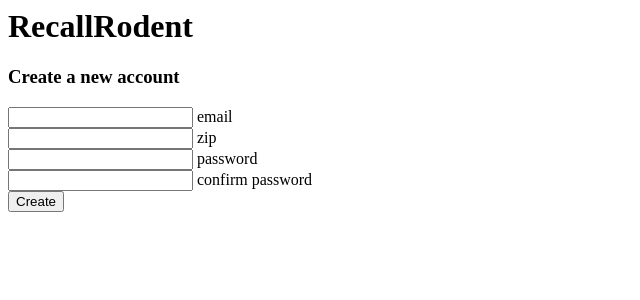
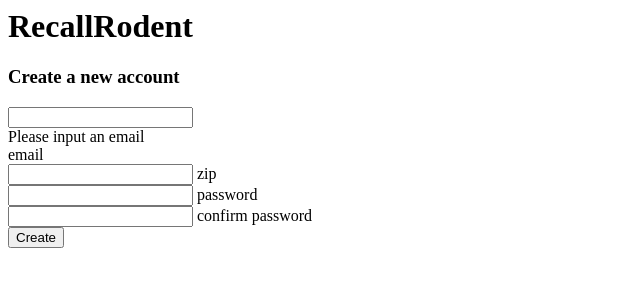
Before and after one commit to satish125/18f-agile-bpa, a PHP site: page /client/signup-partial/signup-partial.html in a window 1280 px wide. Shown: the top 300 px of the page, without its empty margins (0-640 px from the left). Run offline with PHP 8.4, Linux system fonts and the light colour scheme.

Commit message:
adding expanded form layout

```diff
--- a/client/signup-partial/signup-partial.html
+++ b/client/signup-partial/signup-partial.html
@@ -1,27 +1,42 @@
-<div class="col-md-12" ng-controller="SignupPartialCtrl">
+<div ng-controller="SignupPartialCtrl">
 	<div class="break-edge">
 		<div class="card small-card floating-title">
 			<h1>RecallRodent</h1>
-			<form name="signupForm" ng-submit="doSignup()">
+			<form name="signupForm" ng-submit="doSignup()" class="form-expanded">
 				<div class="card-body">
-					<div class="form-group">
-						<h3>Create a new account</h3>
-						<div class="form-control-wrapper floating-label-wrapper" ng-class="{invalid: signupForm.email.$dirty && signupForm.email.$invalid && !signupForm.email.$focused}">
+					<h3>Create a new account</h3>
+					<div class="form-group" ng-class="{has-error: signupForm.email.$dirty && signupForm.email.$invalid && !signupForm.email.$focused}">
+						<div class="form-control-wrapper floating-label-wrapper">
 							<input id="email" name="email" ng-model="signup.email" type="email" ng-pattern="/\b[A-Z0-9._%+-]+@[A-Z0-9.-]+\.[A-Z]{2,4}\b/" class="form-control empty" ng-focus required>
+							<div class="hint" ng-show="signupForm.email.$dirty && signupForm.email.$invalid">
+								<div class="error" ng-show="signupForm.email.$error.required">Please input an email</div>
+							</div>
 							<label for="email" class="floating-label">email</label>
 							<span class="material-input"></span>
+							<!--div class="error-container" ng-show="signup_form.username.$dirty && signup_form.username.$invalid">
+								<div class="error" ng-show="signup_form.username.$error.required">Please input a username</small>
+							    <small class="error" ng-show="signup_form.username.$error.minlength">Your username is required to be at least 3 characters</small>
+							    <small class="error" ng-show="signup_form.username.$error.maxlength">Your username cannot be longer than 20 characters</small>
+							    <small class="error" ng-show="signup_form.username.$error.unique">That username is taken, please try another</small>
+							</div-->
 						</div>
-						<div class="form-control-wrapper floating-label-wrapper" ng-class="{invalid: signupForm.zip.$dirty && signupForm.zip.$invalid && !signupForm.zip.$focused}">
+					</div>
+					<div class="form-group" ng-class="{has-error: signupForm.zip.$dirty && signupForm.zip.$invalid && !signupForm.zip.$focused}">
+						<div class="form-control-wrapper floating-label-wrapper">
 							<input id="zip" name="zip" ng-model="signup.zip" type="text" ng-pattern="/^[0-9]{5}$/" class="form-control empty" ng-focus required>
 							<label for="zip" class="floating-label">zip</label>
 							<span class="material-input"></span>
 						</div>
-						<div class="form-control-wrapper floating-label-wrapper" ng-class="{invalid: signupForm.password.$dirty && signupForm.password.$invalid && !signupForm.password.$focused}">
+					</div>
+					<div class="form-group" ng-class="{invalid: signupForm.password.$dirty && signupForm.password.$invalid && !signupForm.password.$focused}">
+						<div class="form-control-wrapper floating-label-wrapper">
 							<input id="password" name="password" ng-model="signup.password" type="password" class="form-control empty" ng-minlength="8" ng-focus required>
 							<label for="password" class="floating-label">password</label>
 							<span class="material-input"></span>
 						</div>
-						<div class="form-control-wrapper floating-label-wrapper" ng-class="{invalid: signupForm.confirm.$dirty && signupForm.confirm.$invalid}">
+					</div>
+					<div class="form-group" ng-class="{invalid: signupForm.confirm.$dirty && signupForm.confirm.$invalid}">
+						<div class="form-control-wrapper floating-label-wrapper">
 							<input id="confirm" name="confirm" ng-model="signup.confirm" type="password" ng-pattern="passwordConfirmPattern" class="form-control empty" ng-minlength="8" ng-focus required>
 							<label for="confirm" class="floating-label">confirm password</label>
 							<span class="material-input"></span>
--- a/client/styles/layout.less
+++ b/client/styles/layout.less
@@ -71,6 +71,10 @@
 	margin-top: 20px;
 }
 
+.form-expanded .form-group{
+	margin-top: 15px;
+}
+
 .break-edge{
 	margin-top: -(@header-height-md / 4);
 
```
